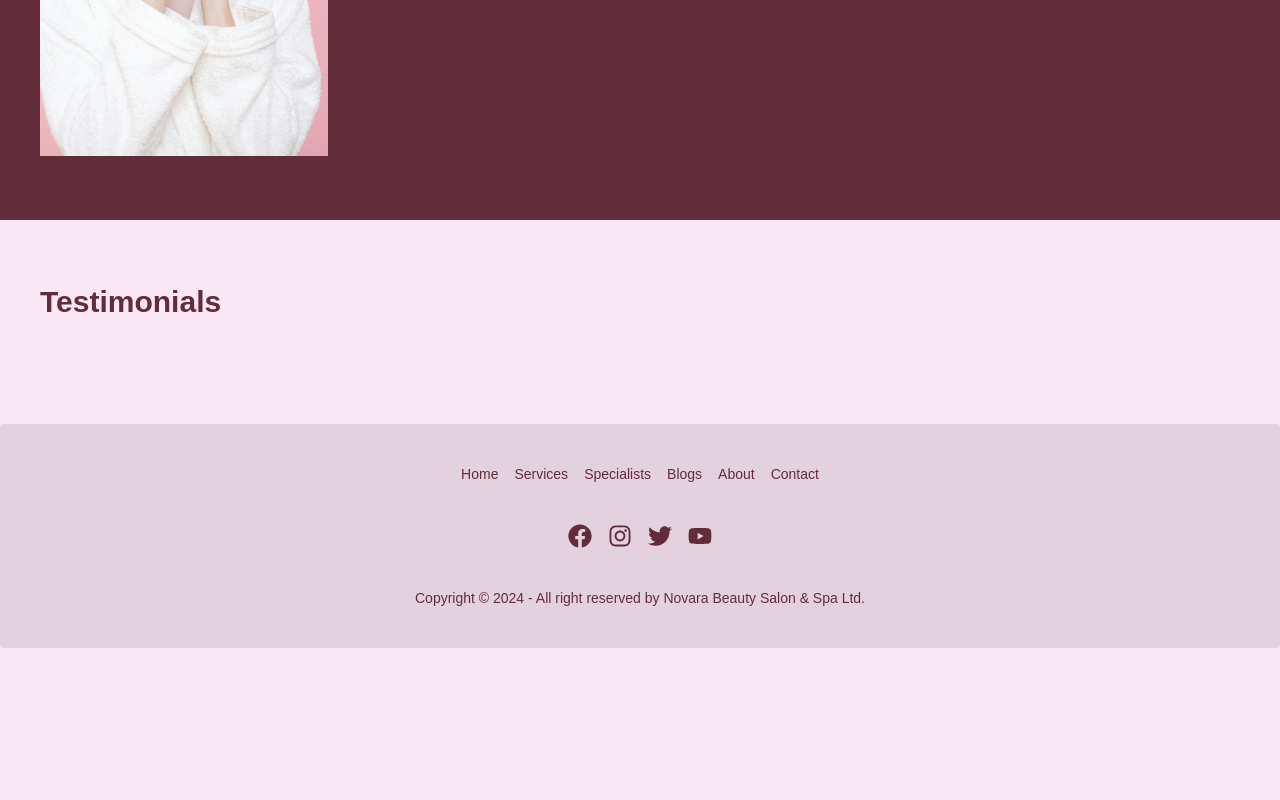
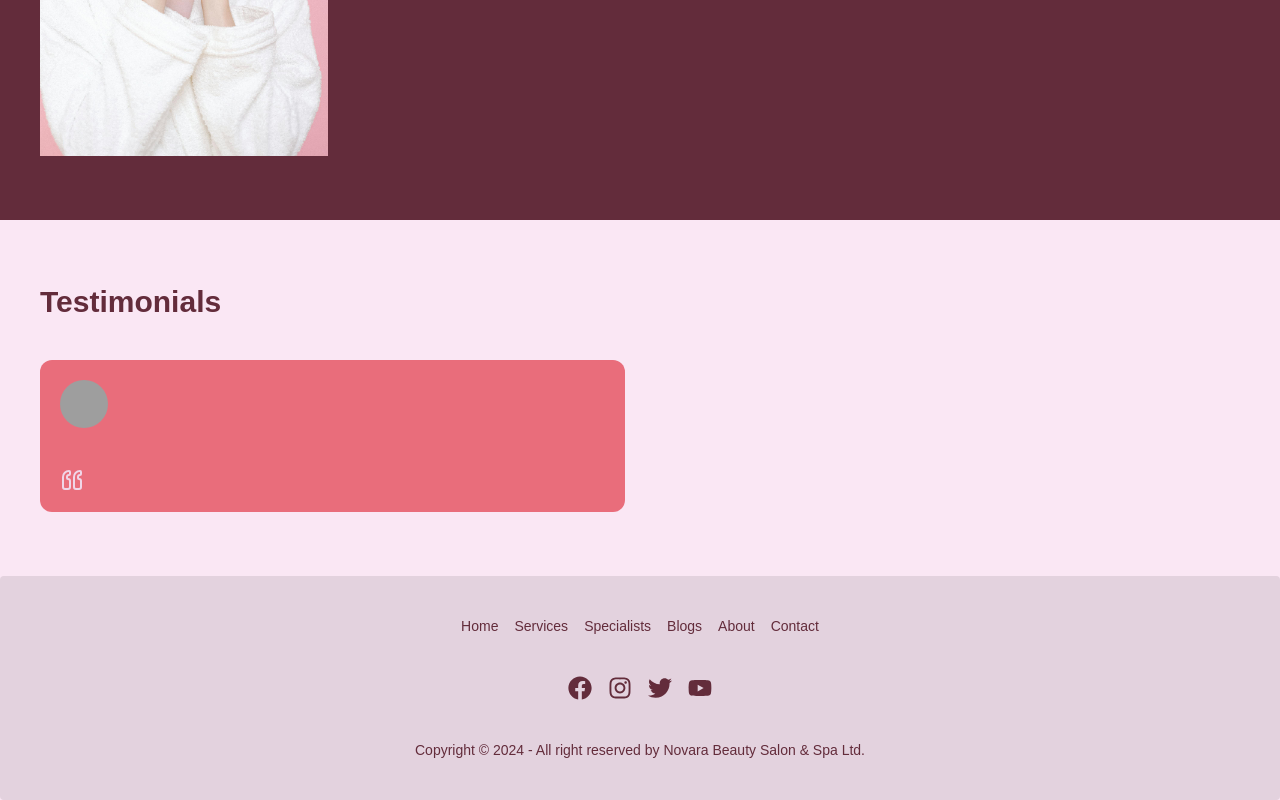
Before and after one commit to shohan-pherones/novara, a Next.js app: page / in a window 1280 px wide. Shown: the part 4672-5472 px from the top of the page. Before the commit the page ends 5320 px from the top, so only its background shows below. Built offline with nearby package versions, Linux system fonts and the light colour scheme; grey boxes are pictures that could not be loaded; a web font is replaced by a local one.

Commit message:
testimonial items

```diff
--- a/components/Testimonials.tsx
+++ b/components/Testimonials.tsx
@@ -1,9 +1,39 @@
+"use client";
+
+import { Quote } from "lucide-react";
+import Image from "next/image";
+import "swiper/css";
+import "swiper/css/free-mode";
+import { FreeMode } from "swiper/modules";
+import { Swiper, SwiperSlide } from "swiper/react";
 import SectionTitle from "./SectionTitle";
 
 const Testimonials = () => {
   return (
     <section className="wrapper">
       <SectionTitle title="Testimonials" />
+      <Swiper
+        slidesPerView={2}
+        spaceBetween={30}
+        freeMode={true}
+        loop={true}
+        modules={[FreeMode]}
+      >
+        <SwiperSlide>
+          <div className="flex flex-col gap-10 bg-primary rounded-xl p-5">
+            <div className="w-12 aspect-square rounded-full overflow-hidden">
+              <Image
+                src="https://images.pexels.com/photos/28302550/pexels-photo-28302550/free-photo-of-a-woman-sitting-on-a-stool-with-her-hair-in-a-bun.jpeg?auto=compress&cs=tinysrgb&w=1260&h=750&dpr=1"
+                alt="Woman"
+                width={256}
+                height={256}
+                className="w-full h-full object-cover"
+              />
+            </div>
+            <Quote className="text-neutral-content rotate-180" />
+          </div>
+        </SwiperSlide>
+      </Swiper>
     </section>
   );
 };
--- a/package.json
+++ b/package.json
@@ -10,10 +10,12 @@
   },
   "dependencies": {
     "clsx": "^2.1.1",
+    "lucide-react": "^0.446.0",
     "next": "14.2.13",
     "react": "^18",
     "react-dom": "^18",
     "react-icons": "^5.3.0",
+    "swiper": "^11.1.14",
     "tailwind-merge": "^2.5.2"
   },
   "devDependencies": {
```
Also changed, not shown: 1 other file (tests, documents, lock files or other folders).
